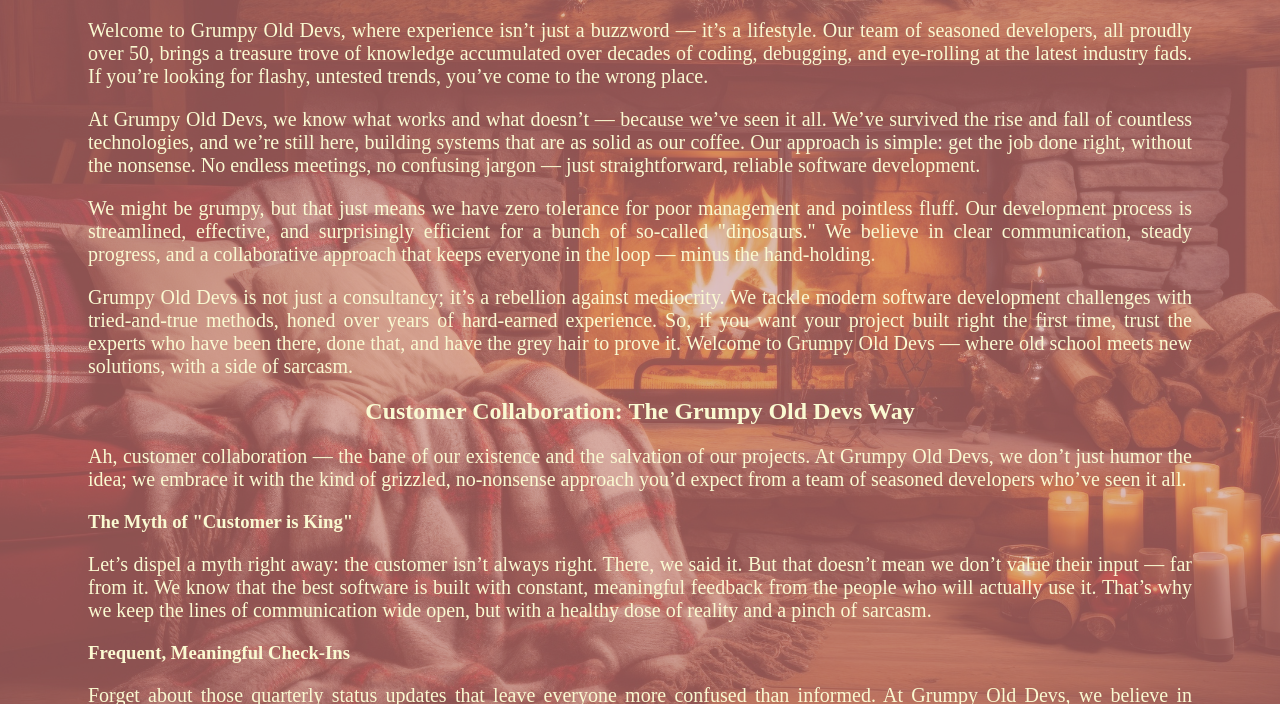
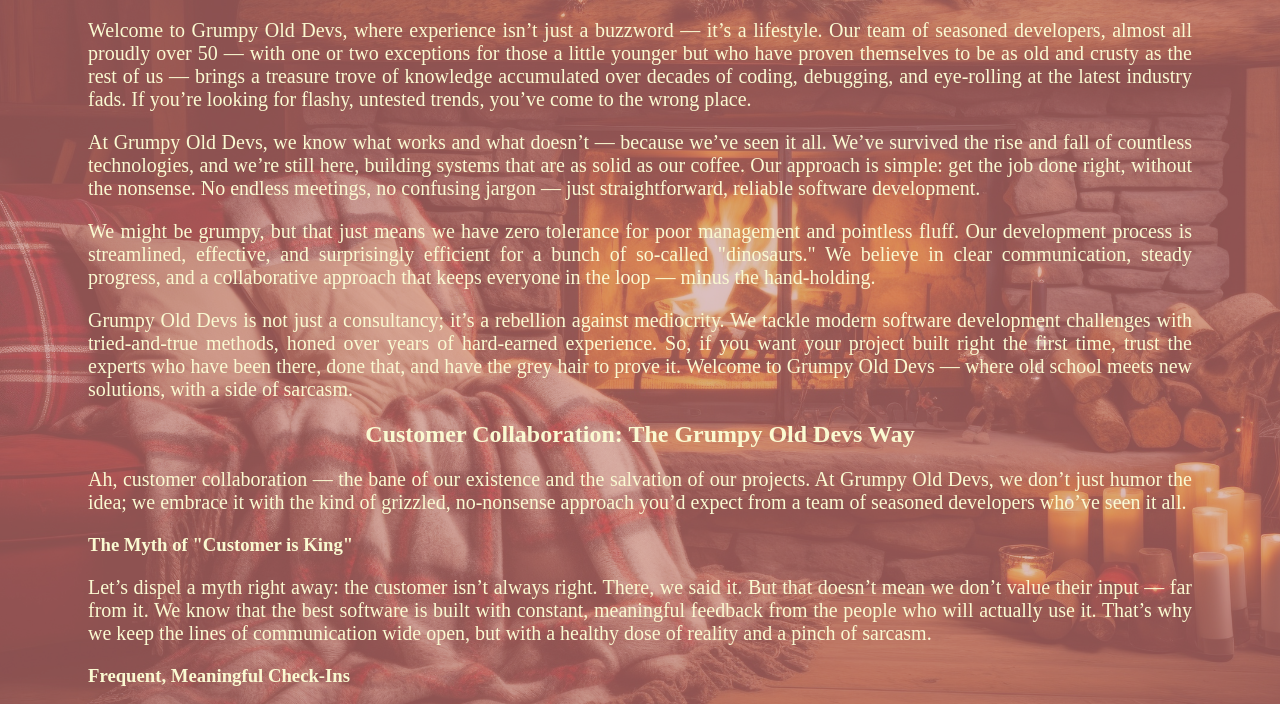
Before and after one commit to grumpy-old-devs/grumpy-old-devs.github.io, a plain HTML site: page index.html in a window 1280 px wide. Shown: the part 61-765 px from the top of the page. Drawn offline with Linux system fonts and the light colour scheme.

Commit message:
Minor text changes

```diff
--- a/index.html
+++ b/index.html
@@ -38,7 +38,8 @@
 <section>
     <p>Welcome to Grumpy Old Devs, where experience isn&#146;t just a buzzword &#8212; it&#146;s a lifestyle. Our team
         of seasoned
-        developers, all proudly over 50, brings a treasure trove of knowledge accumulated over decades of coding,
+        developers, almost all proudly over 50 &#8212;  with one or two exceptions for those a little younger but who have proven
+        themselves to be as old and crusty as the rest of us &#8212; brings a treasure trove of knowledge accumulated over decades of coding,
         debugging,
         and eye-rolling at the latest industry fads. If you&#146;re looking for flashy, untested trends, you&#146;ve
         come to the
```
